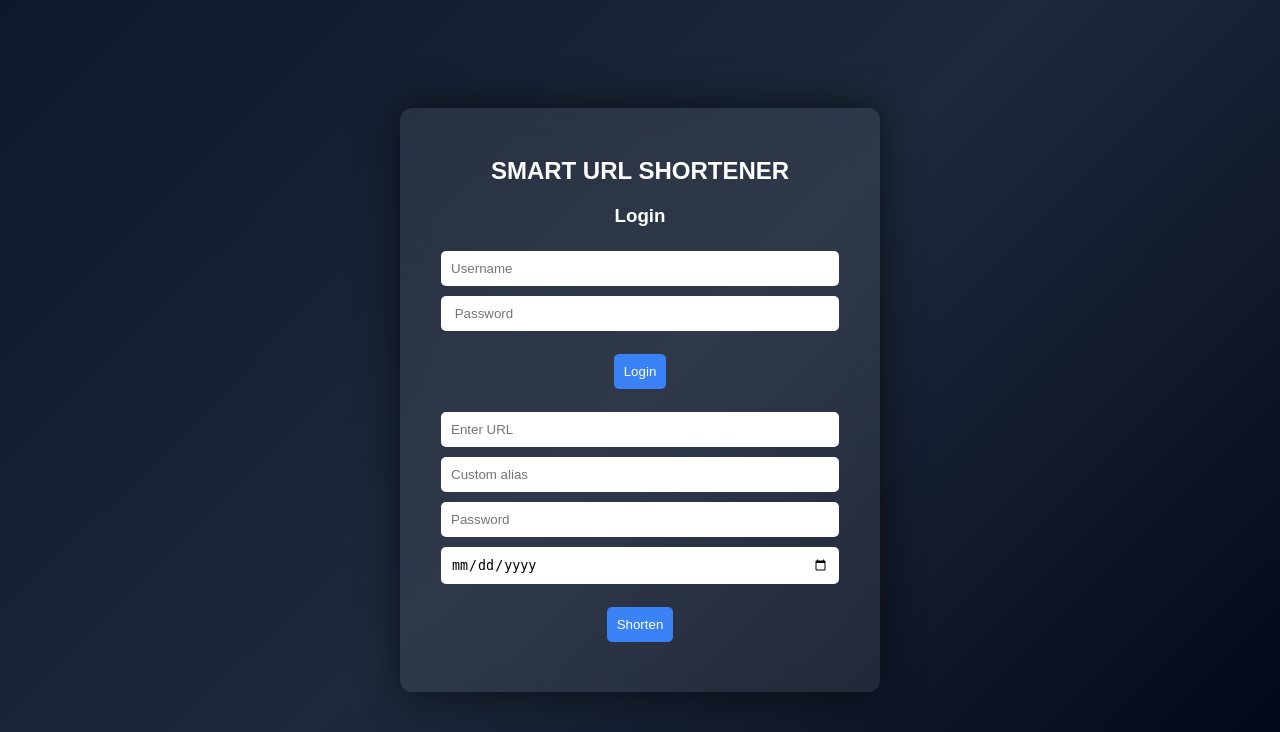
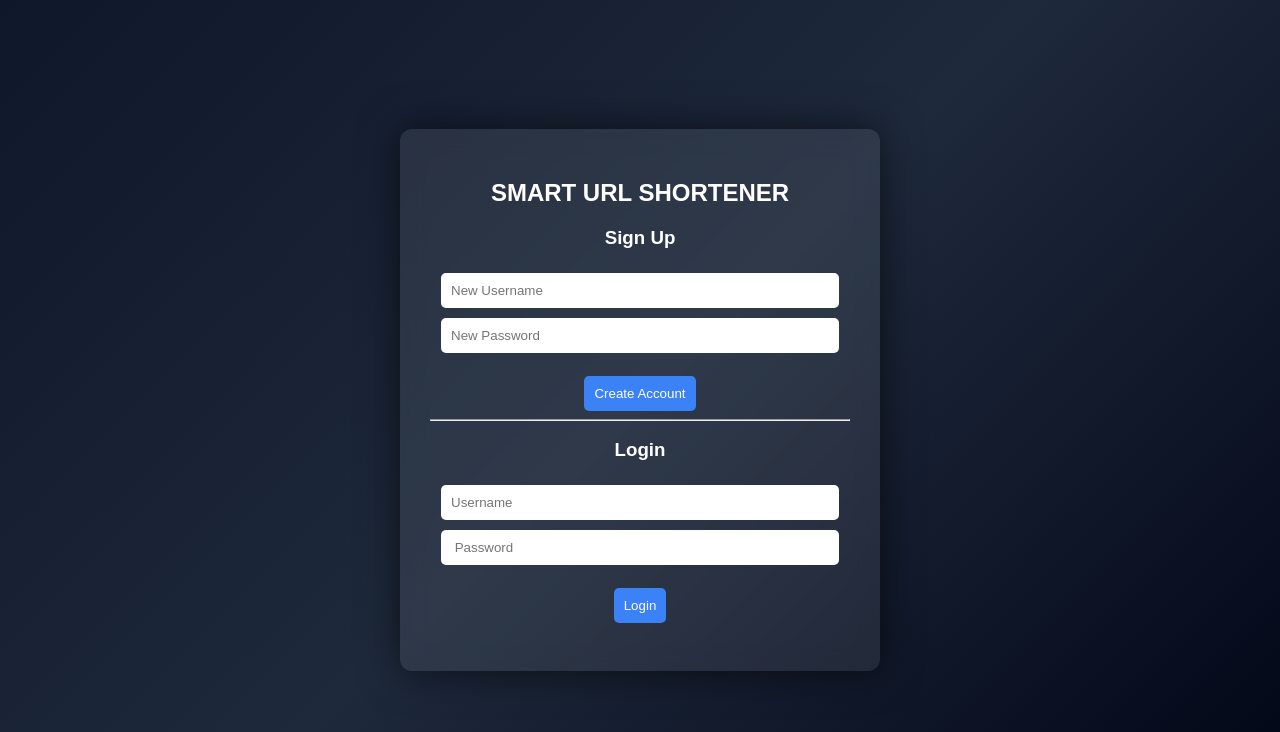
Before and after one commit to nirgunav/Smart-URL-Shortener, a Flask app: page / in a window 1280 px wide. Shown: the top 732 px of the page. Run offline with Flask 3, Linux system fonts and the light colour scheme.

Commit message:
Changes for login

```diff
--- a/app.py
+++ b/app.py
@@ -8,7 +8,7 @@ import os
 from flask_jwt_extended import JWTManager, jwt_required, get_jwt_identity
 from auth import auth
 
-BASE_URL = BASE_URL = "https://smart-url-shortener-74yd.onrender.com"
+BASE_URL = "https://smart-url-shortener-74yd.onrender.com"
 
 app = Flask(__name__)
 
@@ -34,7 +34,7 @@ def create_tables():
                    expiry TIMESTAMP,
                    password TEXT,
                    one_time INTEGER,
-                   cclicks INTEGER DEFAULT 0,
+                   clicks INTEGER DEFAULT 0,
                    last_opened TIMESTAMP,
                    user_id INTEGER
                    );
@@ -199,7 +199,7 @@ def shorten():
         (url, code, expiry, password, one_time, user_id),
     )
     db.commit()
-    short_url = f"http://127.0.0.1:5000/{code}"
+    short_url = f"{BASE_URL}/{code}"
     qr = qrcode.QRCode(error_correction=qrcode.constants.ERROR_CORRECT_H)
     qr.add_data(short_url)
     qr.make(fit=True)
@@ -216,7 +216,7 @@ def shorten():
     img.save(qr_path)
     return jsonify(
         {
-            "short_url": f"{BASE_URL}/{code}",
+            "short_url": f"{BASE_URL}/{existing['short_code']}",
             "qr": f"/{qr_path}",
             "risk_level": risk_level,
             "score": score,
--- a/auth.py
+++ b/auth.py
@@ -34,7 +34,7 @@ def login():
     username = data.get("username")
     password = data.get("password")
     db = get_db()
-    cursor = db.cursor(dictionary=True)
+    cursor = db.cursor()
     cursor.execute("SELECT * FROM users WHERE username=%s", (username,))
     user = cursor.fetchone()
     if not user:
--- a/templates/index.html
+++ b/templates/index.html
@@ -103,13 +103,22 @@
 <body>
     <div class="box">
         <h2>SMART URL SHORTENER</h2>
+        <h3>Sign Up</h3>
+
+        <input id="su_username" placeholder="New Username">
+        <input id="su_password" type="password" placeholder="New Password">
+        <br><br>
+        <button onClick="signup()">Create Account</button>
+        <hr>
         <h3>Login</h3>
         <input id="username" placeholder="Username">
-        <input id="loginPassword" type="password" placeholder=" Password"><br><br>
+        <input id="loginPassword" type="password" placeholder=" Password">
+        <br><br>
         <button onClick="login()">Login</button>
         <br><br>
 
-        <input id="url" placeholder="Enter URL">
+        <div id="shortenSection" style="display:none;">
+            <input id="url" placeholder="Enter URL to shorten">
             <input id="custom" placeholder="Custom alias">
             <input id="password" placeholder="Password">
             <input type="date" id="expiry">
@@ -119,6 +128,22 @@
             <div id="result"></div>
         </div>
         <script>
+            function signup() {
+                fetch("/register", {
+                    method: "POST",
+                    headers: { "Content-Type": "application/json" },
+                    body: JSON.stringify({
+                        username: document.getElementById("su_username").value,
+                        password: document.getElementById("su_password").value
+                    })
+
+                })
+                    .then(res => res.json())
+                    .then(data => {
+                        alert(data.message || data.error);
+                    });
+            }
+
             function login() {
                 fetch("/login", {
                     method: "POST",
@@ -135,6 +160,7 @@
                         if (data.token) {
                             localStorage.setItem("token", data.token);
                             alert("Login Successful");
+                            document.getElementById("shortenSection").style.display = "block";
                         } else {
                             alert(data.error);
                         }
```
Lines whose indentation alone changed are shown as unchanged.
